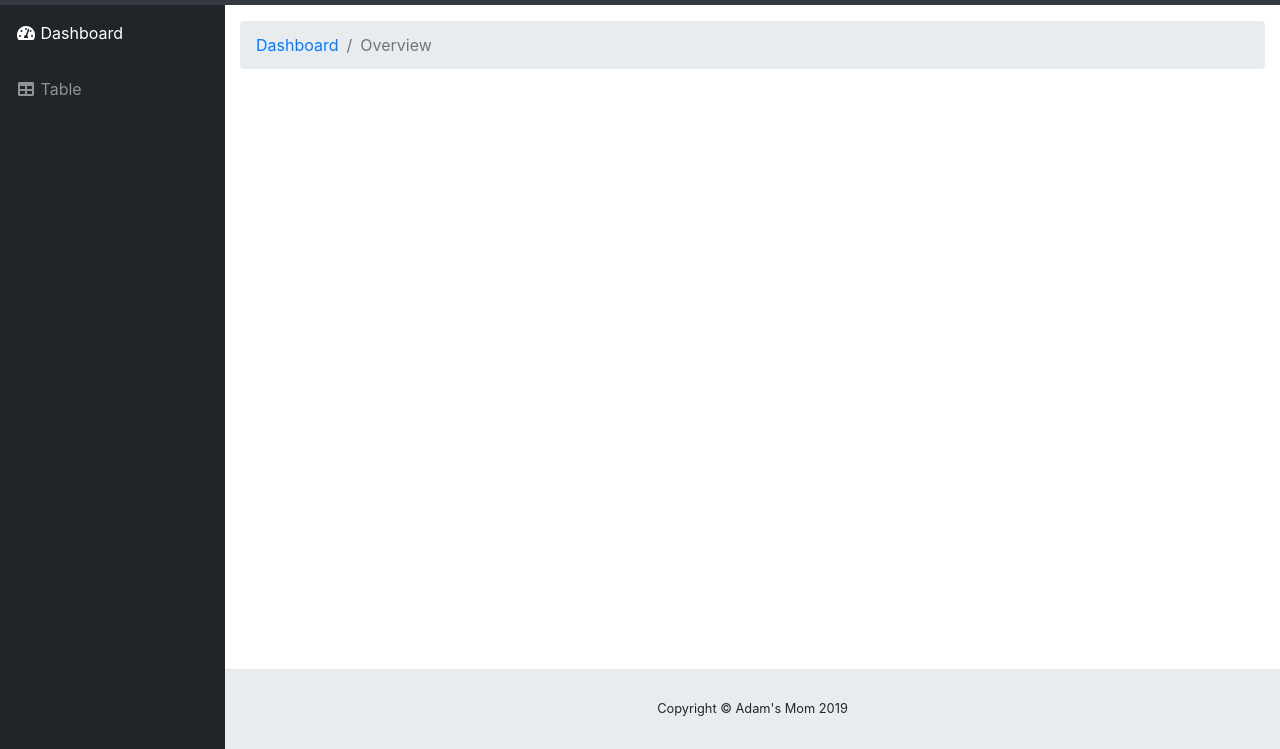
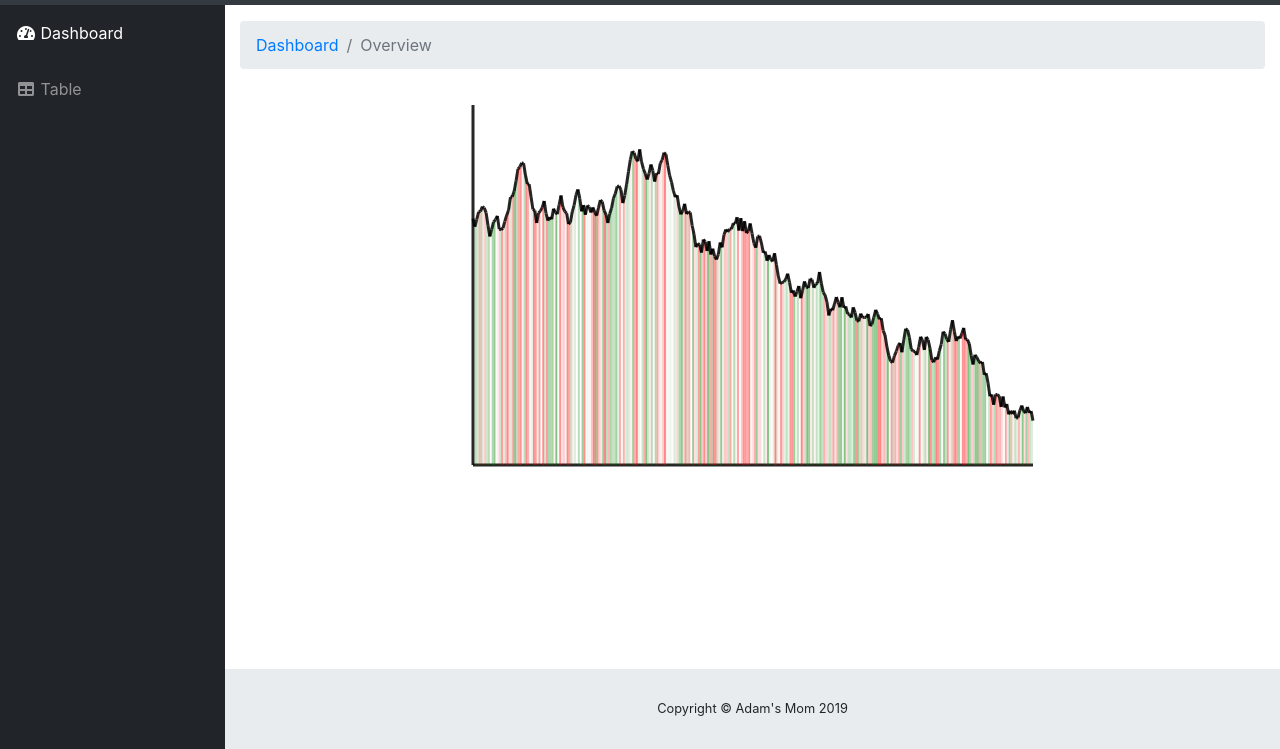
Before and after one commit to 2019midas/hackCMU, a website with bundled scripts: page startbootstrap-sb-admin-gh-pages/index.html in a window 1280 px wide. Shown: the part 51-800 px from the top of the page. Built offline with nearby package versions, Linux system fonts and the light colour scheme.

Commit message:
Added graph to website

```diff
--- /dev/null
+++ b/startbootstrap-sb-admin-gh-pages/css/general.css
@@ -0,0 +1,6 @@
+#navbar {
+    background-color: #2d2d49;
+}
+#title {
+    color: #f0d030;
+}
--- /dev/null
+++ b/startbootstrap-sb-admin-gh-pages/graph.js
@@ -0,0 +1,177 @@
+var dataLength = 300;
+var data = new Array(dataLength);
+//initialize prices to some vague model of real prices, starting at 200 & with no inflation
+//initialize decisions (data[i][2]) to random numbers between 0 and 1
+for (var i=0; i<dataLength; i++) {
+    data[i] = new Array(3);
+    data[i][0] = i;               //the time = the index, but it doesn't have to.
+    if (i==0) {
+        data[i][1] = 200;
+    } else {
+        data[i][1] = data[i-1][1] + Math.random() * 6 - 3;
+    }
+    data[i][2] = Math.random();
+}
+
+var margin = 20;
+var mouseX, mouseY;
+
+var frame = 0;
+var fps = 60;
+
+window.onload = function() {
+	canvas = document.getElementById('graph');
+	canvasContext = canvas.getContext('2d');
+    setupInput();
+
+	setInterval(function() {
+		draw();
+	}, 1000/fps);
+}
+
+function getMousePos(canvas, evt) {
+    var rect = canvas.getBoundingClientRect();
+    return {
+      x: evt.clientX - rect.left,
+      y: evt.clientY - rect.top
+    };
+}
+
+function setupInput() {
+    canvas.addEventListener('mousemove', function(evt) {
+        var mousePos = getMousePos(canvas, evt);
+        mouseX = mousePos.x;
+        mouseY = mousePos.y;
+    }, false);
+}
+
+function draw() {
+	// draw canvas
+	canvasContext.fillStyle = 'white';
+	canvasContext.fillRect(0,0, canvas.width,canvas.height);
+    /*canvasContext.globalAlpha = 1;
+	canvasContext.fillStyle = '#2e2c4f';
+	canvasContext.fillRect(0,0, canvas.width,canvas.height);
+    canvasContext.globalAlpha = 1.0;*/
+
+    if(frame%30 == 0) updateData();
+
+    canvasContext.globalAlpha = 0.85;
+    canvasContext.lineWidth = 3;
+	drawLine(margin,margin,margin,canvas.height - margin, "black");
+    drawLine(margin,canvas.height - margin,canvas.width-margin,canvas.height-margin, "black");
+    canvasContext.globalAlpha = 1;
+    drawPlot();
+
+    frame++;
+    if(frame%fps == 0) frame=0;
+}
+
+function updateData() {
+    data.push([data[data.length-1][0] + 1, data[data.length-1][1] + Math.random() * 6 - 3, Math.random()]);
+    data.shift();
+}
+
+function drawPlot() {
+    var plotMargin = 10;
+    var largestPrice = 0;
+    var smallestPrice = 1000000000;
+    for(var i=0; i<data.length; i++) {
+        if(data[i][1] > largestPrice) largestPrice = data[i][1];
+        if(data[i][1] < smallestPrice) smallestPrice = data[i][1];
+    }
+
+    var priceRange = (largestPrice + plotMargin) - (smallestPrice - plotMargin);
+
+    var smallestTime = data[0][0];
+    var largestTime = data[data.length-1][0];
+    var timeRange = largestTime - smallestTime;
+
+    for(var i=1; i<data.length; i++) {
+        var currentTime = data[i][0];
+        var currentPrice = data[i][1];
+        var x1 = (canvas.width - 2*margin) * (currentTime - smallestTime)/timeRange + margin;
+        var y1 = canvas.height -
+            ((canvas.height - 2*margin) * (currentPrice - smallestPrice + plotMargin)/priceRange + margin);
+
+        var lastTime = data[i-1][0];
+        var lastPrice = data[i-1][1];
+        var x2 = (canvas.width - 2*margin) * (lastTime - smallestTime)/timeRange + margin;
+        var y2 = canvas.height -
+            ((canvas.height - 2*margin) * (lastPrice - smallestPrice + plotMargin)/priceRange + margin);
+
+        if(data[i][2] >=0.5) {
+            canvasContext.fillStyle = "white";
+            //drawQuad(x2,y2, x1,y1, x1,canvas.height-margin,x2,canvas.height-margin);
+            canvasContext.globalAlpha = (data[i][2] - 0.5);
+            canvasContext.fillStyle = "green";
+            drawQuad(x2,y2, x1,y1, x1,canvas.height-margin,x2,canvas.height-margin);
+            canvasContext.globalAlpha = 1;
+        } else {
+            canvasContext.fillStyle = "white";
+            //drawQuad(x2,y2, x1,y1, x1,canvas.height-margin,x2,canvas.height-margin);
+            canvasContext.globalAlpha = data[i][2];
+            canvasContext.fillStyle = "red";
+            drawQuad(x2,y2, x1,y1, x1,canvas.height-margin,x2,canvas.height-margin);
+            canvasContext.globalAlpha = 1;
+        }
+
+        canvasContext.globalAlpha = 0.85;
+        canvasContext.lineWidth = 3;
+        drawLine(x1,y1,x2,y2, "black");
+        canvasContext.globalAlpha = 1;
+
+        //give info at time
+        if(mouseX > x2 && mouseX < x1) {
+            //circle
+            canvasContext.fillStyle = "black";
+            canvasContext.beginPath();
+            canvasContext.arc(x1,y1, 5, 0,Math.PI*2);
+            canvasContext.fill();
+            //line
+            canvasContext.globalAlpha = 0.3;
+            canvasContext.lineWidth = 2;
+            drawLine(x1,margin,x1,canvas.height-margin, 'black');
+            canvasContext.globalAlpha = 1;
+
+            //draw info box
+            drawInfo(currentTime,currentPrice);
+        }
+    }
+}
+
+function drawInfo(time,price) {
+    var width = 100;
+    var height = 50;
+    var x = canvas.width - margin - width;
+    var y = margin;
+    canvasContext.fillStyle = "lightgray";
+    canvasContext.beginPath();
+    canvasContext.rect(x, y, width, height);
+    canvasContext.fill();
+    drawText("Price: $" + price.toFixed(2), x + 10, y + 20, "black");
+    drawText("Time: " + time, x + 10, y + 36, "black");
+}
+
+function drawLine(startX,startY, endX,endY, color) {
+	canvasContext.strokeStyle = color;
+	canvasContext.beginPath();
+	canvasContext.moveTo(startX,startY);
+	canvasContext.lineTo(endX,endY);
+	canvasContext.stroke();
+}
+
+function drawQuad(x1,y1, x2,y2, x3,y3, x4,y4) {
+    canvasContext.beginPath();
+    canvasContext.moveTo(x1,y1);
+    canvasContext.lineTo(x2,y2);
+    canvasContext.lineTo(x3,y3);
+    canvasContext.lineTo(x4,y4);
+    canvasContext.lineTo(x1,y1);
+    canvasContext.fill();
+}
+
+function drawText(text, x,y, color) {
+	canvasContext.fillStyle = color;
+	canvasContext.fillText(text, x,y);
+}
--- a/startbootstrap-sb-admin-gh-pages/index.html
+++ b/startbootstrap-sb-admin-gh-pages/index.html
@@ -20,10 +20,14 @@
   <!-- Custom styles for this template-->
   <link href="css/sb-admin.css" rel="stylesheet">
 
+  <!-- Our own CSS (Adam) -->
+  <link href="css/general.css" rel="stylesheet">
+
 </head>
 
 <body id="page-top">
 
+    <div id="navbar">
       <nav class="navbar navbar-expand navbar-dark bg-dark static-top">
 
         <a class="navbar-brand mr-1" href="index.html">MIDAS</a>
@@ -33,6 +37,7 @@
         </button>
 
       </nav>
+    </div>
 
   <div id="wrapper">
 
@@ -67,6 +72,10 @@
       </div>
       <!-- /.container-fluid -->
 
+      <div id="priceGraph" class="text-center">
+        <canvas id="graph" width="600" height="400"></canvas>
+      </div>
+
       <!-- Sticky Footer -->
       <footer class="sticky-footer">
         <div class="container my-auto">
@@ -87,6 +96,8 @@
     <i class="fas fa-angle-up"></i>
   </a>
 
+  <!--Price Graph-->
+  <script src="graph.js"></script>
 
   <!-- Bootstrap core JavaScript-->
   <script src="vendor/jquery/jquery.min.js"></script>
```
Lines whose indentation alone changed are shown as unchanged.
